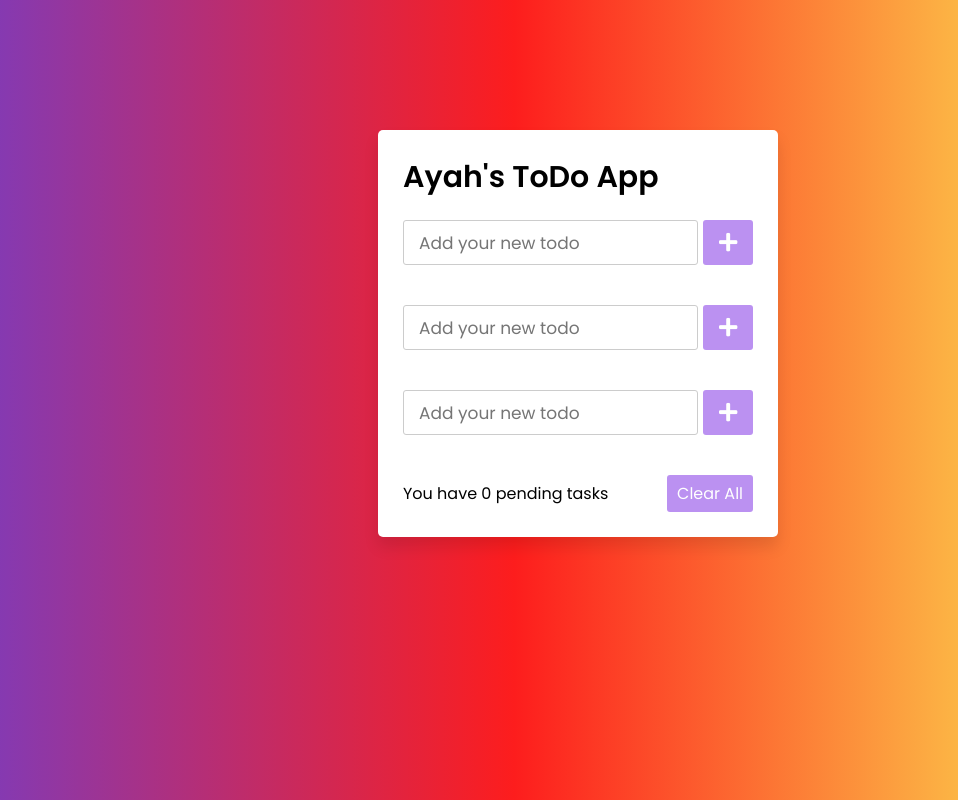
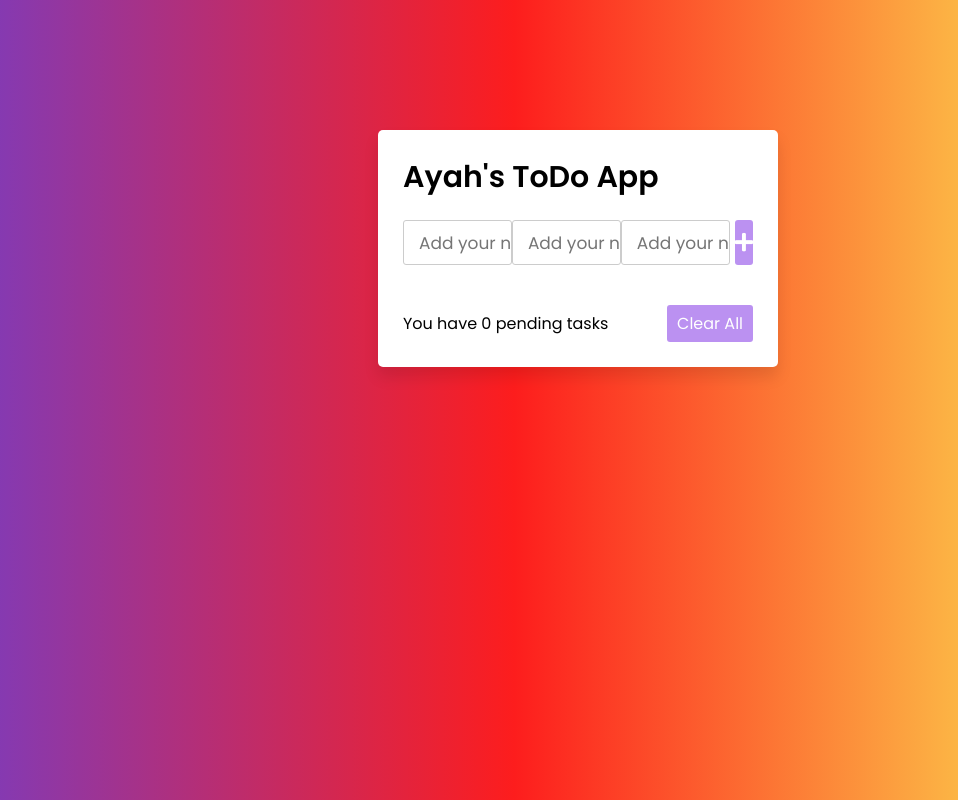
Before and after one commit to adweik94/adweik94.github.io, a plain HTML site: page index.html in a window 1280 px wide. Shown: the whole page, without its empty margins (62-1020 px from the left). Drawn offline with Linux system fonts and the light colour scheme.

Commit message:
Update index.html

```diff
--- a/index.html
+++ b/index.html
@@ -11,19 +11,7 @@
     <header>Ayah's ToDo App</header>
     <div class="inputField">
       <input type="text" placeholder="Add your new todo">
-      <button><i class="fas fa-plus"></i></button>
-    </div>
-    <ul class="todoList">
-      <!-- data are comes from local storage -->
-    </ul>
-      <div class="inputField">
       <input type="text" placeholder="Add your new todo">
-      <button><i class="fas fa-plus"></i></button>
-    </div>
-    <ul class="todoList">
-      <!-- data are comes from local storage -->
-    </ul>
-      <div class="inputField">
       <input type="text" placeholder="Add your new todo">
       <button><i class="fas fa-plus"></i></button>
     </div>
```
